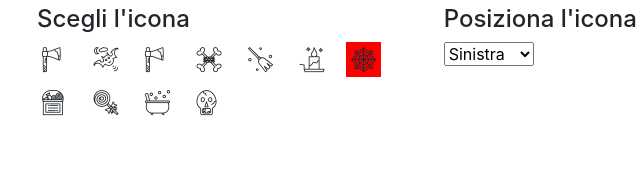
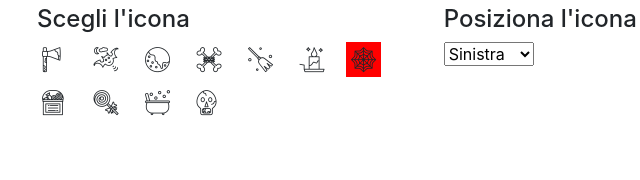
Before and after one commit to eag87/link_dinamici, a plain HTML site: page index.html in a window 1280 px wide. Shown: the part 359-539 px from the top of the page, 8-648 px from the left. Drawn offline with nearby package versions, Linux system fonts and the light colour scheme.

Commit message:
Add files via upload

```diff
--- a/index.html
+++ b/index.html
@@ -45,7 +45,7 @@
 				<div class="form-check form-check-inline">
 					<input type="radio" name="icon_selected" value="flaticon-moon" id="flaticon-moon">
 					<label for="flaticon-moon">
-						<span class="fimanager flaticon-axe transition_all"></span>
+						<span class="fimanager flaticon-moon transition_all"></span>
 					</label>
 				</div>
 				<div class="form-check form-check-inline">
```
